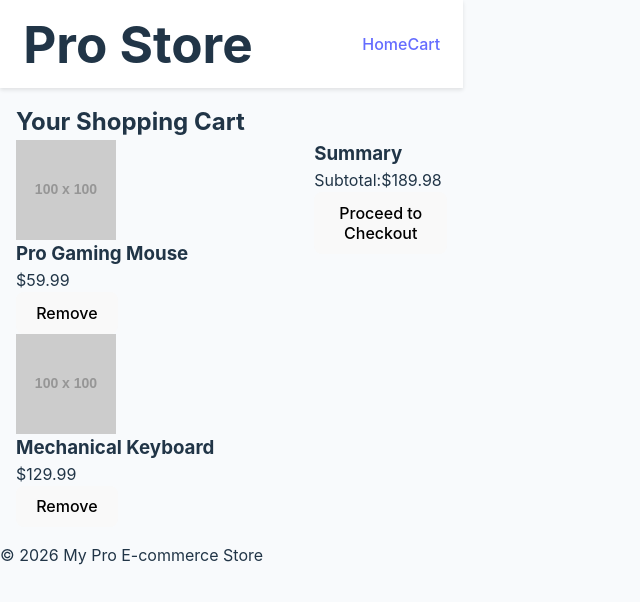
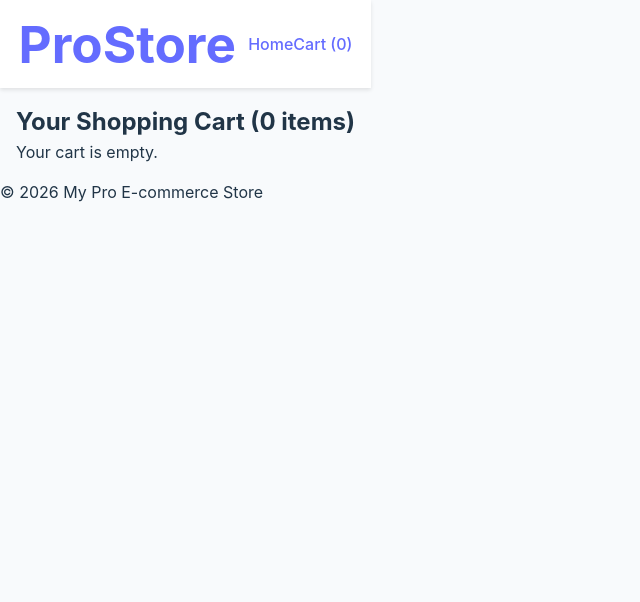
Before and after one commit to djanerch/my-ecommerce-app, a React (Vite) app in the folder client/: page /cart in a window 1280 px wide. Shown: the top 602 px of the page, without its empty margins (0-640 px from the left). Built offline with nearby package versions, Linux system fonts and the light colour scheme.

Commit message:
fix cart

```diff
--- a/client/src/App.jsx
+++ b/client/src/App.jsx
@@ -1,22 +1,35 @@
+import { useState } from 'react';
 import { BrowserRouter as Router, Routes, Route } from 'react-router-dom';
-import Navbar from "./components/Navbar.jsx";
-import Home from "./pages/Home.jsx";
-import ProductDetails from "./pages/ProductDetails.jsx";
-import Cart from "./pages/Cart.jsx";
+import Navbar from './components/Navbar.jsx';
+import Home from './pages/Home.jsx';
+import ProductDetails from './pages/ProductDetails.jsx';
+import Cart from './components/Cart.jsx';
 import './App.css';
 
 function App() {
+  // This state stores our shopping cart items
+  const [cart, setCart] = useState([]);
+
+  // Function to add a product to the cart
+  const addToCart = (product) => {
+    setCart((prevCart) => [...prevCart, product]);
+    alert(`${product.name} added to cart!`);
+  };
+
   return (
     <Router>
       <div className="app-container">
-        <Navbar />
+        {/* Pass the cart length to Navbar to show the count */}
+        <Navbar cartCount={cart.length} />
+
         <main className="main-content">
           <Routes>
-            <Route path="/" element={<Home />} />
+            <Route path="/" element={<Home addToCart={addToCart} />} />
             <Route path="/product/:id" element={<ProductDetails />} />
-            <Route path="/cart" element={<Cart />} />
+            <Route path="/cart" element={<Cart cartItems={cart} />} />
           </Routes>
         </main>
+
         <footer>
           <p>© 2026 My Pro E-commerce Store</p>
         </footer>
--- /dev/null
+++ b/client/src/components/Cart.jsx
@@ -0,0 +1,34 @@
+function Cart({ cartItems }) {
+  const total = cartItems.reduce((acc, item) => acc + item.price, 0);
+
+  return (
+    <div className="cart-page">
+      <h2>Your Shopping Cart ({cartItems.length} items)</h2>
+
+      {cartItems.length === 0 ? (
+        <p>Your cart is empty.</p>
+      ) : (
+        <div className="cart-container">
+          <div className="cart-list">
+            {cartItems.map((item, index) => (
+              <div key={index} className="card cart-item">
+                <img src={item.image} alt={item.name} width="50" />
+                <div>
+                  <h4>{item.name}</h4>
+                  <p>${item.price}</p>
+                </div>
+              </div>
+            ))}
+          </div>
+
+          <div className="card summary">
+            <h3>Total: ${total.toFixed(2)}</h3>
+            <button className="checkout-btn">Checkout</button>
+          </div>
+        </div>
+      )}
+    </div>
+  );
+}
+
+export default Cart;
--- a/client/src/components/Navbar.jsx
+++ b/client/src/components/Navbar.jsx
@@ -1,12 +1,17 @@
-function Navbar() {
+import { Link } from 'react-router-dom';
+
+function Navbar({ cartCount }) {
   return (
     <nav>
-      <h1>Pro Store</h1>
+      <Link to="/" className="logo-text"><h1>ProStore</h1></Link>
       <div className="nav-links">
-        <a href="/">Home</a>
-        <a href="/cart">Cart</a>
+        <Link to="/">Home</Link>
+        <Link to="/cart" className="cart-link">
+          Cart <span>({cartCount})</span>
+        </Link>
       </div>
     </nav>
   );
 }
+
 export default Navbar;
--- a/client/src/pages/Cart.jsx
+++ /dev/null
@@ -1,51 +0,0 @@
-import React, { useState } from 'react';
-
-function Cart() {
-  // Mock data: In the future, this comes from your Node.js API
-  const [cartItems, setCartItems] = useState([
-    { id: 1, name: "Pro Gaming Mouse", price: 59.99, quantity: 1, image: "https://via.placeholder.com/100" },
-    { id: 2, name: "Mechanical Keyboard", price: 129.99, quantity: 1, image: "https://via.placeholder.com/100" }
-  ]);
-
-  // Calculate Total
-  const total = cartItems.reduce((acc, item) => acc + (item.price * item.quantity), 0);
-
-  const removeItem = (id) => {
-    setCartItems(cartItems.filter(item => item.id !== id));
-  };
-
-  return (
-    <div className="cart-page">
-      <h2>Your Shopping Cart</h2>
-      {cartItems.length === 0 ? (
-        <p>Your cart is empty. <a href="/">Go shopping!</a></p>
-      ) : (
-        <div className="cart-container">
-          <div className="cart-items">
-            {cartItems.map(item => (
-              <div key={item.id} className="card cart-item">
-                <img src={item.image} alt={item.name} />
-                <div className="item-info">
-                  <h3>{item.name}</h3>
-                  <p>${item.price}</p>
-                  <button onClick={() => removeItem(item.id)} className="delete-btn">Remove</button>
-                </div>
-              </div>
-            ))}
-          </div>
-
-          <div className="cart-summary card">
-            <h3>Summary</h3>
-            <div className="summary-row">
-              <span>Subtotal:</span>
-              <span>${total.toFixed(2)}</span>
-            </div>
-            <button className="checkout-btn">Proceed to Checkout</button>
-          </div>
-        </div>
-      )}
-    </div>
-  );
-}
-
-export default Cart;
--- a/client/src/pages/Home.jsx
+++ b/client/src/pages/Home.jsx
@@ -1,4 +1,40 @@
-function Home() {
-  return <div><h2>Welcome to the Shop!</h2></div>;
+const PRODUCTS = [
+  { id: 1, name: "Premium Headphones", price: 199, image: "https://images.unsplash.com/photo-1505740420928-5e560c06d30e?w=500" },
+  { id: 2, name: "Smart Watch", price: 299, image: "https://images.unsplash.com/photo-1523275335684-37898b6baf30?w=500" },
+  { id: 3, name: "Mechanical Keyboard", price: 150, image: "https://images.unsplash.com/photo-1511467687858-23d96c32e4ae?w=500" },
+  { id: 4, name: "Wireless Mouse", price: 49, image: "https://images.unsplash.com/photo-1527864550417-7fd91fc51a46?w=500" }
+];
+
+function Home({ addToCart }) {
+  return (
+    <div className="home-container">
+      {/* Hero Section for Portfolio Appeal */}
+      <section className="hero">
+        <h1>Tech Essentials 2026</h1>
+        <p>Curated gear for the modern developer.</p>
+      </section>
+
+      <div className="product-grid">
+        {PRODUCTS.map((product) => (
+          <div key={product.id} className="card">
+            <div className="img-container">
+               <img src={product.image} alt={product.name} className="product-img" />
+            </div>
+            <div className="product-info">
+              <h3>{product.name}</h3>
+              <p className="price">${product.price}</p>
+              <button
+                onClick={() => addToCart(product)}
+                className="add-btn"
+              >
+                Add to Cart
+              </button>
+            </div>
+          </div>
+        ))}
+      </div>
+    </div>
+  );
 }
+
 export default Home;
```
